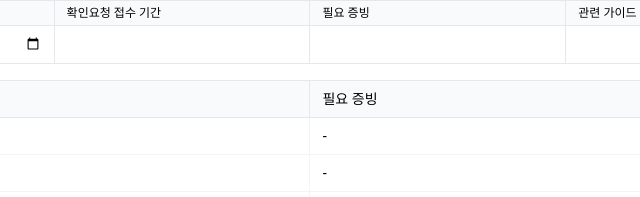
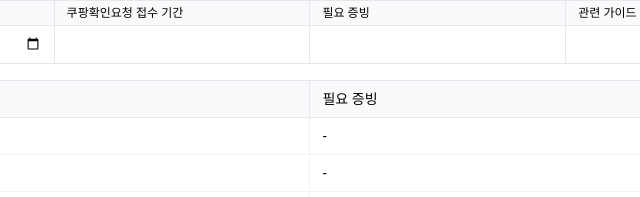
Before and after one commit to mangora9/jhk, a plain HTML site: page index.html in a window 1280 px wide. Shown: the top 197 px of the page, 458-1098 px from the left. Drawn offline with nearby package versions, Linux system fonts and the light colour scheme.

Commit message:
fix: change label name

```diff
--- a/index.html
+++ b/index.html
@@ -30,7 +30,7 @@
           <label
             for="request-period"
             class="block bg-gray-50 border-b border-gray-200 px-3 py-1 text-xs font-medium"
-            >확인요청 접수 기간</label
+            >쿠팡확인요청 접수 기간</label
           >
           <p id="request-period" class="block w-full px-3 py-2"></p>
         </div>
```
